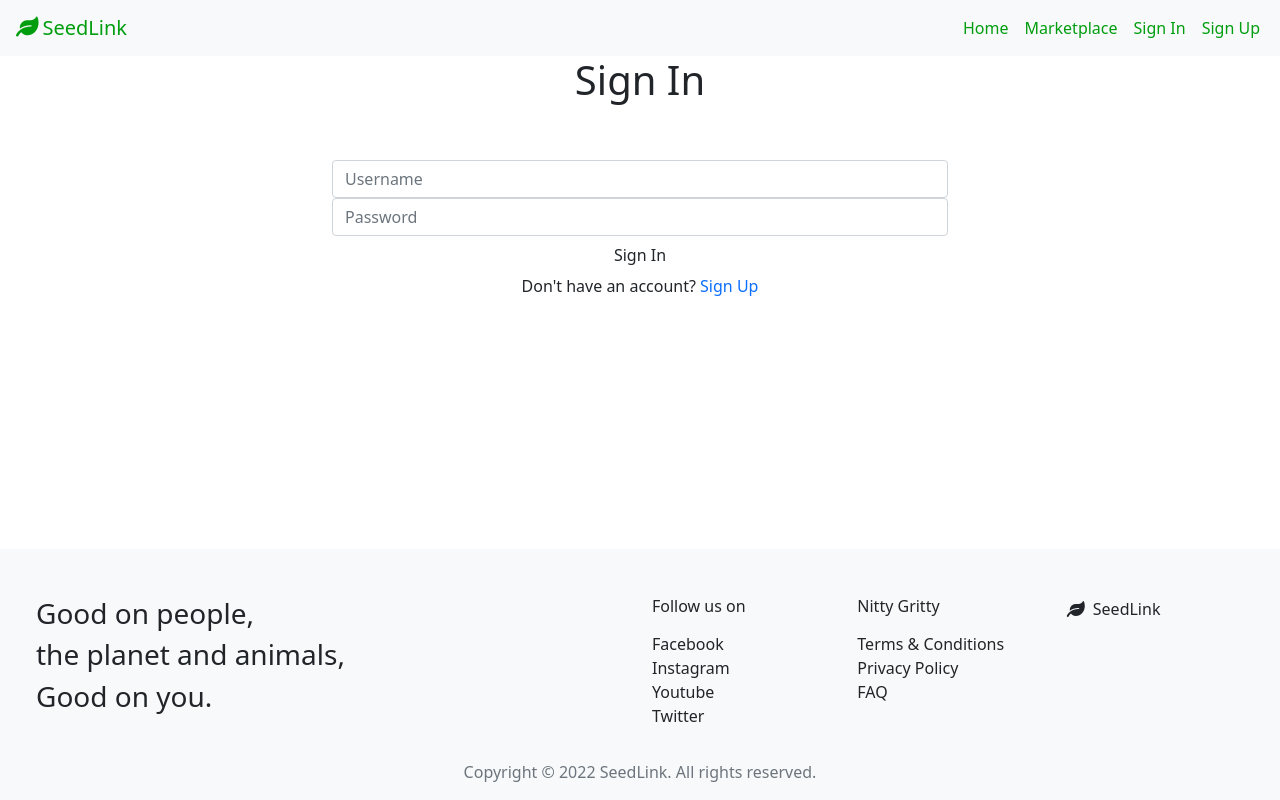
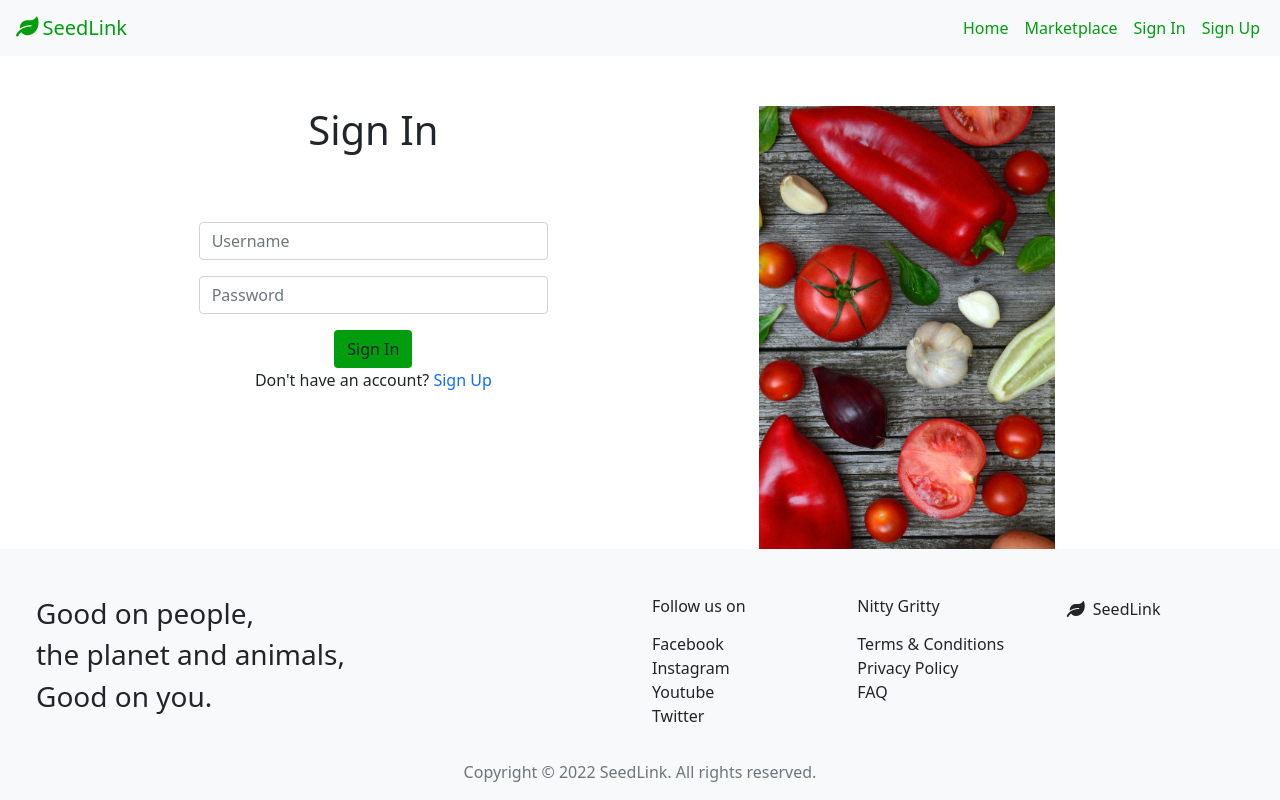
Before and after one commit to tindyc/seedlink, a Flask app: page /login in a window 1280 px wide. Run offline with Flask 2, Linux system fonts and the light colour scheme; some libraries are stand-ins or nearby versions.

Commit message:
Add style to the sign in page

```diff
--- a/static/css/style.css
+++ b/static/css/style.css
@@ -40,3 +40,21 @@ a:link {
 
     border-radius: 50%;
 }
+
+
+/*  Sign In */
+
+.form-heading-signup {
+    margin-top: 50px;
+    margin-bottom: 20px;
+}
+#login-btn {
+    background-color: #009E0F;
+}
+
+.sign-in img {
+    margin-top: 50px;
+    width: 100%;
+    height: 100%;
+    object-fit: cover;
+}
--- a/templates/login.html
+++ b/templates/login.html
@@ -1,10 +1,12 @@
 {% extends "base.html" %}
 
 {% block content %}
-<section class="container-fluid bg-img">
+<section class="container-fluid">
     <!-- Page Heading -->
-    <div class="row text-center">
-        <div class="col-10 offset-1 col-md-6 offset-md-3">
+    <div class="row">
+        <div class="col-lg-7 col-md-7 col-sm-12">
+            <div class="row ">
+                <div class="col-10 offset-1 col-md-6 offset-md-3 text-center">
                     <h1 class="form-heading-signup">Sign In</h1>
                 </div>
             </div>
@@ -17,25 +19,25 @@
                         <div class="form-row text-center pt-5">
                             <div class="form-group col-12">
                                 <label for="username" class="d-none"></label>
-                        <input type="text" class="form-control validate" id="username" name="username"
+                                <input type="text" class="form-control validate mb-3" id="username" name="username"
                                     placeholder="Username" required>
                             </div>
                             <div class="form-group col-12">
                                 <label for="password" class="d-none"></label>
-                        <input type="password" class="form-control validate" id="password" name="password"
+                                <input type="password" class="form-control validate mb-3" id="password" name="password"
                                     placeholder="Password" required>
                             </div>
                         </div>
-                <div class="login-row text-center">
-                    <div class="col-12 ">
-                        <button type="submit" class="btn" id="login-btn">
+                        <div class="login-row">
+                            <div class="col-12">
+                                <button type="submit" class="btn " id="login-btn">
                                     Sign In
                                 </button>
                             </div>
                         </div>
                         <div class="row">
                             <div class="col-md-12 form-group text-center">
-                        <p class="text-center account-login">
+                                <p class="account-login">
                                     Don't have an account?
                                     <a href="{{ url_for('register') }}" class="form-link hvr-grow">Sign Up</a>
                                 </p>
@@ -44,5 +46,10 @@
                     </form>
                 </div>
             </div>
+        </div>
+        <div class="col-3 sign-in d-none d-md-block ">
+            <img src="../static/images/signin.jpg" alt="vegetables on a table">
+        </div>
+    </div>
 </section>
 {% endblock %}
```
Also changed, not shown: static/images/signin.jpg (added). Lines whose indentation alone changed are shown as unchanged.
